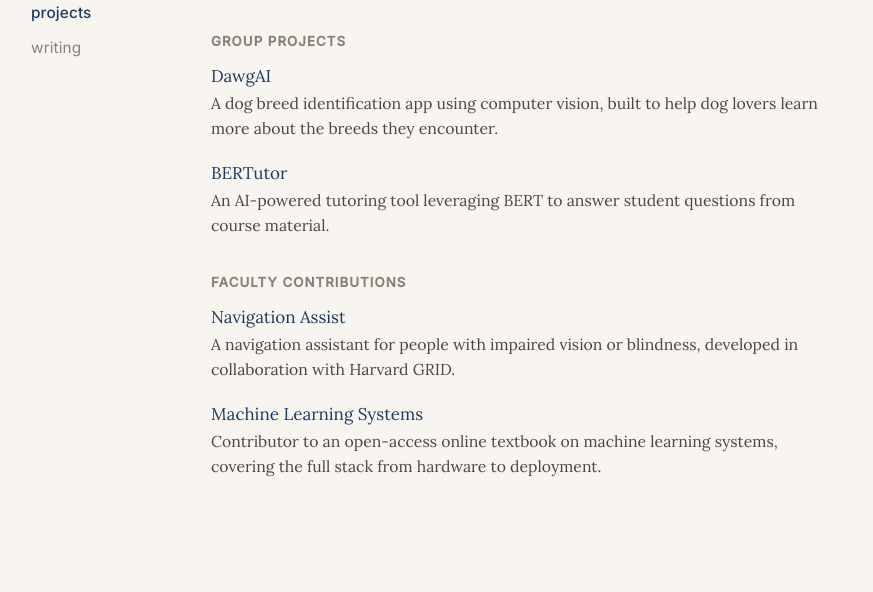
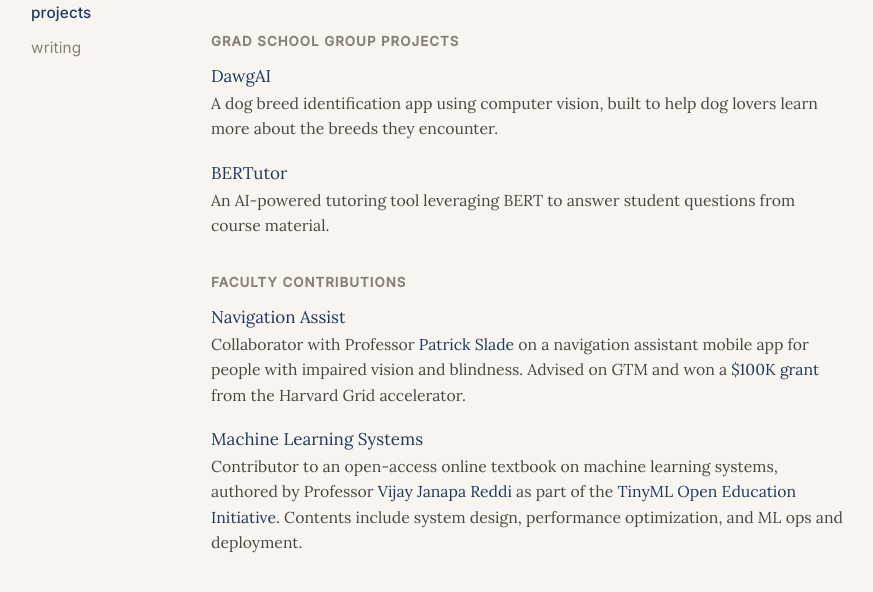
Before and after one commit to ciyer64/ciyer64.github.io, an Astro site: page /projects in a window 1280 px wide. Shown: the part 116-708 px from the top of the page, without its empty margins (203-1076 px from the left). Built offline with nearby package versions, Linux system fonts and the light colour scheme; Astro itself is replaced by a stand-in of ours.

Commit message:
Update projects page with revised blurbs and faculty links

```diff
--- a/src/pages/projects.astro
+++ b/src/pages/projects.astro
@@ -13,19 +13,6 @@ const groupProjects = [
     description: "An AI-powered tutoring tool leveraging BERT to answer student questions from course material.",
   },
 ];
-
-const facultyContributions = [
-  {
-    title: "Navigation Assist",
-    url: "https://www.grid.harvard.edu/post/navigation-assistant-for-people-with-impaired-vision-or-blindness",
-    description: "A navigation assistant for people with impaired vision or blindness, developed in collaboration with Harvard GRID.",
-  },
-  {
-    title: "Machine Learning Systems",
-    url: "https://mlsysbook.ai/book/",
-    description: "Contributor to an open-access online textbook on machine learning systems, covering the full stack from hardware to deployment.",
-  },
-];
 ---
 
 <Layout title="Projects">
@@ -33,7 +20,7 @@ const facultyContributions = [
     <h2>Projects</h2>
 
     <section>
-      <h3>Group Projects</h3>
+      <h3>Grad School Group Projects</h3>
       <ul>
         {groupProjects.map((p) => (
           <li>
@@ -47,12 +34,14 @@ const facultyContributions = [
     <section>
       <h3>Faculty Contributions</h3>
       <ul>
-        {facultyContributions.map((p) => (
-          <li>
-            <a href={p.url} target="_blank" rel="noopener">{p.title}</a>
-            <p class="desc">{p.description}</p>
-          </li>
-        ))}
+        <li>
+          <a href="https://www.grid.harvard.edu/post/navigation-assistant-for-people-with-impaired-vision-or-blindness" target="_blank" rel="noopener">Navigation Assist</a>
+          <p class="desc">Collaborator with Professor <a href="https://sladelab.seas.harvard.edu/" target="_blank" rel="noopener">Patrick Slade</a> on a navigation assistant mobile app for people with impaired vision and blindness. Advised on GTM and won a <a href="https://seas.harvard.edu/news/harvard-grid-accelerator-funds-six-projects-science-engineering-global-impact" target="_blank" rel="noopener">$100K grant</a> from the Harvard Grid accelerator.</p>
+        </li>
+        <li>
+          <a href="https://mlsysbook.ai/book/" target="_blank" rel="noopener">Machine Learning Systems</a>
+          <p class="desc">Contributor to an open-access online textbook on machine learning systems, authored by Professor <a href="https://vijay.seas.harvard.edu/" target="_blank" rel="noopener">Vijay Janapa Reddi</a> as part of the <a href="https://tinyml.seas.harvard.edu/" target="_blank" rel="noopener">TinyML Open Education Initiative</a>. Contents include system design, performance optimization, and ML ops and deployment.</p>
+        </li>
       </ul>
     </section>
   </div>
@@ -98,7 +87,7 @@ const facultyContributions = [
     gap: 4px;
   }
 
-  li a {
+  li > a {
     font-size: 1rem;
   }
 
```
